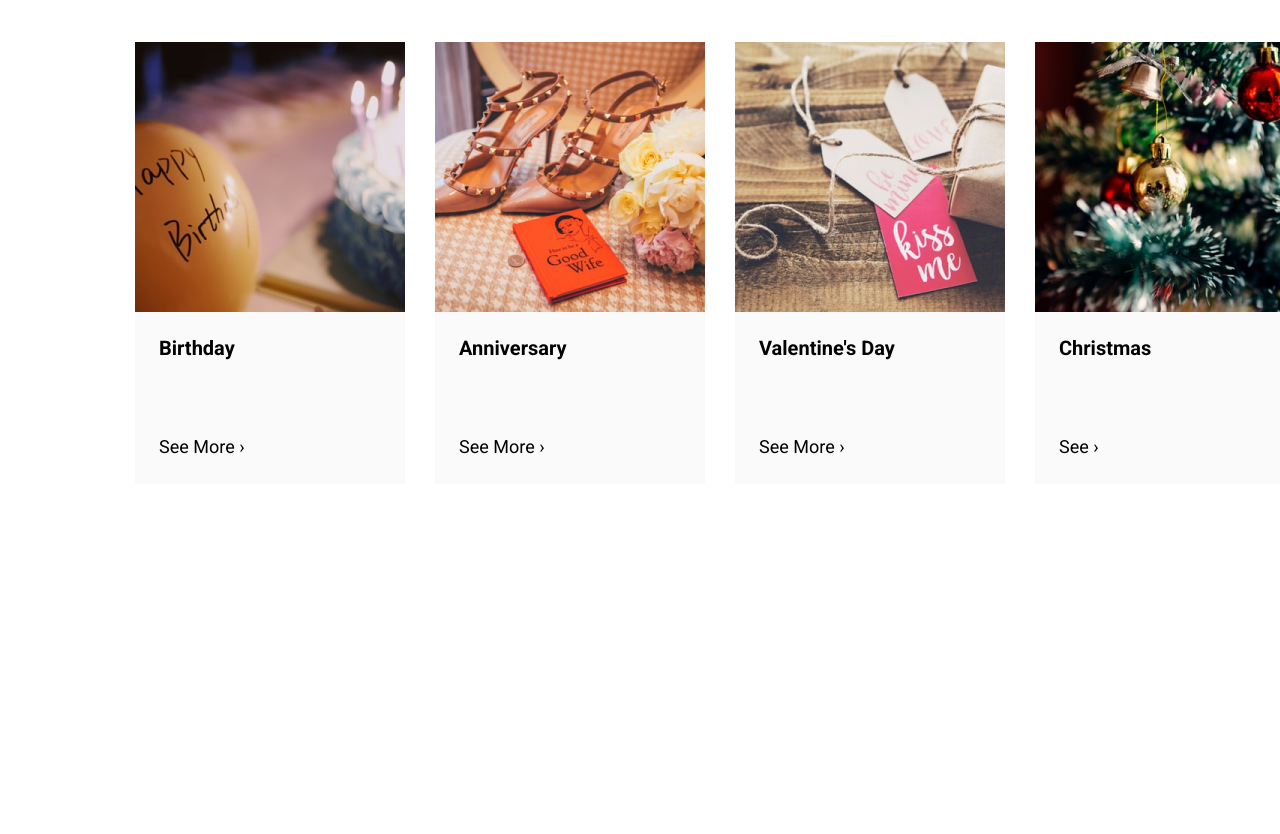
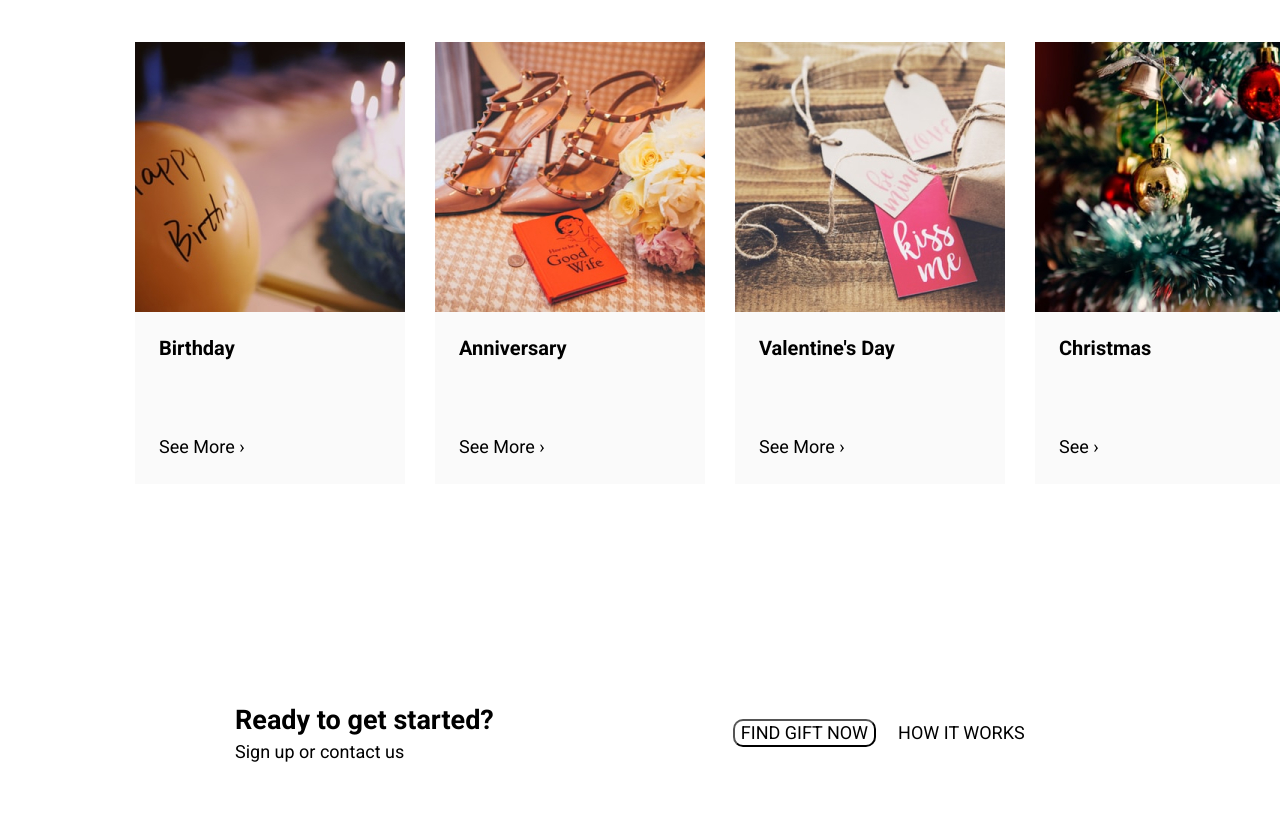
Before and after one commit to baraban2003/blended11_12-FirstProject, a plain HTML site: page index.html in a window 1280 px wide. Shown: the part 1484-2318 px from the top of the page. Before the commit the page ends 2105 px from the top, so only its background shows below. Drawn offline with nearby package versions, Linux system fonts and the light colour scheme.

Commit message:
cta section

```diff
--- a/css/styles.css
+++ b/css/styles.css
@@ -243,3 +243,39 @@ header .container {
   line-height: 1.2;
   margin-bottom: 74px;
 }
+
+/* CTA Section */
+.cta-section__container {
+  display: flex;
+  align-items: center;
+  padding-top: 81px;
+  padding-bottom: 69px;
+  padding-left: 235px;
+  padding-right: 235px;
+  background-color: var(--secondary-site-color);
+}
+
+.cta-section__button-find-gift-now {
+  margin-left: 239px;
+  font-size: 18px;
+  line-height: 1.2;
+
+  text-transform: uppercase;
+
+  color: var(--primary-bg-color);
+  background-color: var(--secondary-bg-color);
+  border-radius: 10px;
+}
+
+.cta-section__button-how-it-works {
+  margin-left: 16px;
+  font-size: 18px;
+  line-height: 1.2;
+
+  text-transform: uppercase;
+
+  color: var(--pramery-site-color);
+  background-color: var(--secondary-site-color);
+  border-radius: 10px;
+  border: 1px solid var(--pramery-site-color);
+}
--- a/index.html
+++ b/index.html
@@ -133,6 +133,17 @@
         </section>
 
         <!-- Section4 CTA Section -->
+            <section class="cta-section__section section">
+                <div class="cta-section__container container">
+                    <div class="cta-section__info">
+                        <h1 class="cta-section__heading">Ready to get started?</h1>
+                        <p class="cta-section__text">Sign up or contact us</p>
+                    </div>
+                    <button class="cta-section__button-find-gift-now">Find gift now</button>
+                    <button class="cta-section__button-how-it-works">How it works</button>
+
+                </div>
+            </section>
 
         <!-- Section5 Posts Blog Top -->
 
```
